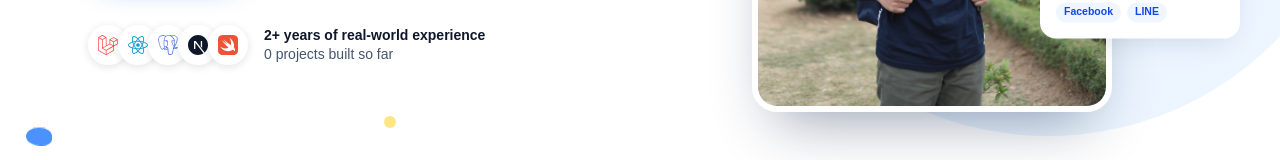
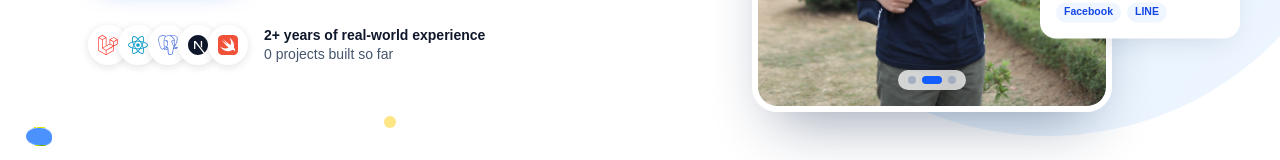
Before and after one commit to ozoneaik/aof-portfolio, a Next.js app: page /en in a window 1280 px wide. Shown: the part 609-769 px from the top of the page. Built offline with nearby package versions, Linux system fonts and the light colour scheme; no server answers; the database is empty; a web font is replaced by a local one.

Commit message:
slide show profile image

```diff
--- a/src/components/sections/HeroSection.tsx
+++ b/src/components/sections/HeroSection.tsx
@@ -1,9 +1,9 @@
-import Image from "next/image";
 import { fill, heroStack, profile, ui, type Lang } from "@/data/portfolio";
 import type { ProjectView } from "@/lib/projects";
 import { brandColor, skillIcon } from "@/components/Icons";
 import { DownloadIcon } from "@/components/icons/DownloadIcon";
 import { Blob } from "@/components/ui/Decor";
+import { HeroPhotoSlider } from "@/components/ui/HeroPhotoSlider";
 import { ParallaxScene } from "@/components/ui/ParallaxScene";
 
 // การ์ดลอยรอบรูป: ลอยขึ้นลงช้า ๆ (animate-float) + ขยับตามเมาส์ (data-depth)
@@ -103,15 +103,7 @@ export function HeroSection({ lang, projects }: { lang: Lang; projects: ProjectV
                                 data-depth="10"
                                 className="relative h-[460px] w-[290px] overflow-hidden rounded-[200px_200px_28px_28px] border-[6px] border-white shadow-[0_30px_60px_-24px_rgb(15_35_71/0.45)] transition-transform duration-500 ease-out sm:h-[560px] sm:w-[360px] dark:border-ink-2"
                             >
-                                <Image
-                                    src={profile.photo}
-                                    alt={t(profile.name)}
-                                    fill
-                                    loading="eager"
-                                    sizes="(min-width: 640px) 360px, 290px"
-                                    className="object-cover"
-                                    style={{ objectPosition: "50% 72%" }}
-                                />
+                                <HeroPhotoSlider photos={profile.photos} alt={t(profile.name)} slideLabel={t(ui.photoSlide)} />
                             </div>
                         </div>
 
--- /dev/null
+++ b/src/components/ui/HeroPhotoSlider.tsx
@@ -0,0 +1,82 @@
+"use client";
+
+import Image from "next/image";
+import { useEffect, useState } from "react";
+
+export type HeroPhoto = {
+    src: string;
+    /** จุดโฟกัสของรูปในกรอบ (CSS object-position) เช่น "50% 30%" = เลื่อนให้เห็นส่วนบนมากขึ้น */
+    position: string;
+};
+
+type Props = {
+    photos: HeroPhoto[];
+    alt: string;
+    /** ข้อความปุ่มจุด มี {n} ให้แทนที่ เช่น "รูปที่ {n}" */
+    slideLabel: string;
+    /** เวลาที่แต่ละรูปค้างอยู่ (มิลลิวินาที) */
+    interval?: number;
+};
+
+/**
+ * รูปโปรไฟล์หลายรูปในกรอบโค้ง: ค่อย ๆ จางเปลี่ยนรูปเองทุก 4 วินาที
+ * - เอาเมาส์ชี้หรือโฟกัสด้วยคีย์บอร์ด = หยุดชั่วคราว
+ * - กดจุดด้านล่างเพื่อเลือกรูปเอง
+ * - ผู้ใช้ที่ตั้งค่า "ลดการเคลื่อนไหว" จะไม่เปลี่ยนรูปอัตโนมัติ
+ */
+export function HeroPhotoSlider({ photos, alt, slideLabel, interval = 4000 }: Props) {
+    const [index, setIndex] = useState(0);
+    const [paused, setPaused] = useState(false);
+    const total = photos.length;
+
+    useEffect(() => {
+        if (total < 2 || paused) return;
+        if (window.matchMedia("(prefers-reduced-motion: reduce)").matches) return;
+        const id = setInterval(() => setIndex((i) => (i + 1) % total), interval);
+        return () => clearInterval(id);
+    }, [total, paused, interval]);
+
+    return (
+        <div
+            className="absolute inset-0"
+            onMouseEnter={() => setPaused(true)}
+            onMouseLeave={() => setPaused(false)}
+            onFocus={() => setPaused(true)}
+            onBlur={() => setPaused(false)}
+        >
+            {/* ซ้อนรูปทั้งหมดไว้ที่เดียวกัน แล้วสลับความโปร่งใส (opacity) ให้เห็นทีละรูป */}
+            {photos.map((photo, i) => (
+                <Image
+                    key={photo.src}
+                    src={photo.src}
+                    alt={i === index ? alt : ""}
+                    aria-hidden={i !== index}
+                    fill
+                    // รูปแรกโหลดทันที (เป็นสิ่งแรกที่เห็น) ที่เหลือโหลดตามปกติ
+                    loading={i === 0 ? "eager" : undefined}
+                    sizes="(min-width: 640px) 360px, 290px"
+                    className={`object-cover transition-opacity duration-1000 ease-in-out ${i === index ? "opacity-100" : "opacity-0"}`}
+                    style={{ objectPosition: photo.position }}
+                />
+            ))}
+
+            {/* จุดเลือกรูป: วางทับด้านล่างของกรอบ */}
+            {total > 1 && (
+                <div className="absolute bottom-4 left-1/2 z-10 flex -translate-x-1/2 gap-1.5 rounded-full bg-white/75 px-2.5 py-1.5 backdrop-blur dark:bg-ink/70">
+                    {photos.map((photo, i) => (
+                        <button
+                            key={photo.src}
+                            type="button"
+                            onClick={() => setIndex(i)}
+                            aria-label={slideLabel.replace("{n}", String(i + 1))}
+                            aria-current={i === index}
+                            className={`h-2 rounded-full transition-all duration-300 ${
+                                i === index ? "w-5 bg-blue-600 dark:bg-blue-400" : "w-2 bg-slate-400/70 hover:bg-slate-500"
+                            }`}
+                        />
+                    ))}
+                </div>
+            )}
+        </div>
+    );
+}
--- a/src/data/portfolio.ts
+++ b/src/data/portfolio.ts
@@ -29,7 +29,12 @@ export const profile = {
     email: "aofphuwadech@gmail.com",
     phone: "093-162-2330",
     phoneRaw: "0931622330",
-    photo: "/profile2.jpg",
+    photo: "/profile3.webp",
+    photos: [
+        { src: "/profile3.webp", position: "50% 30%" },
+        { src: "/profile2.jpg", position: "50% 72%" },
+        { src: "/profile.jpg", position: "50% 30%" },
+    ],
     // put the PDF files in public/cv/
     cv: {
         th: "/cv/phuwadech-cv-th.pdf",
@@ -378,6 +383,7 @@ export const ui = {
         zh: "在一个页面实时回复所有客户",
     },
     termHint: { th: "ลองพิมพ์ {cmd} ในนี้ดูครับ", en: "Try typing {cmd} in here", zh: "试着在这里输入 {cmd}" },
+    photoSlide: { th: "รูปที่ {n}", en: "Photo {n}", zh: "第 {n} 张照片" },
     termLabel: { th: "พิมพ์คำสั่ง terminal", en: "Type a terminal command", zh: "输入终端命令" },
     // ----- แถบเทคโนโลยี -----
     techStripTitle: {
```
Also changed, not shown: public/profile3.webp (added).
